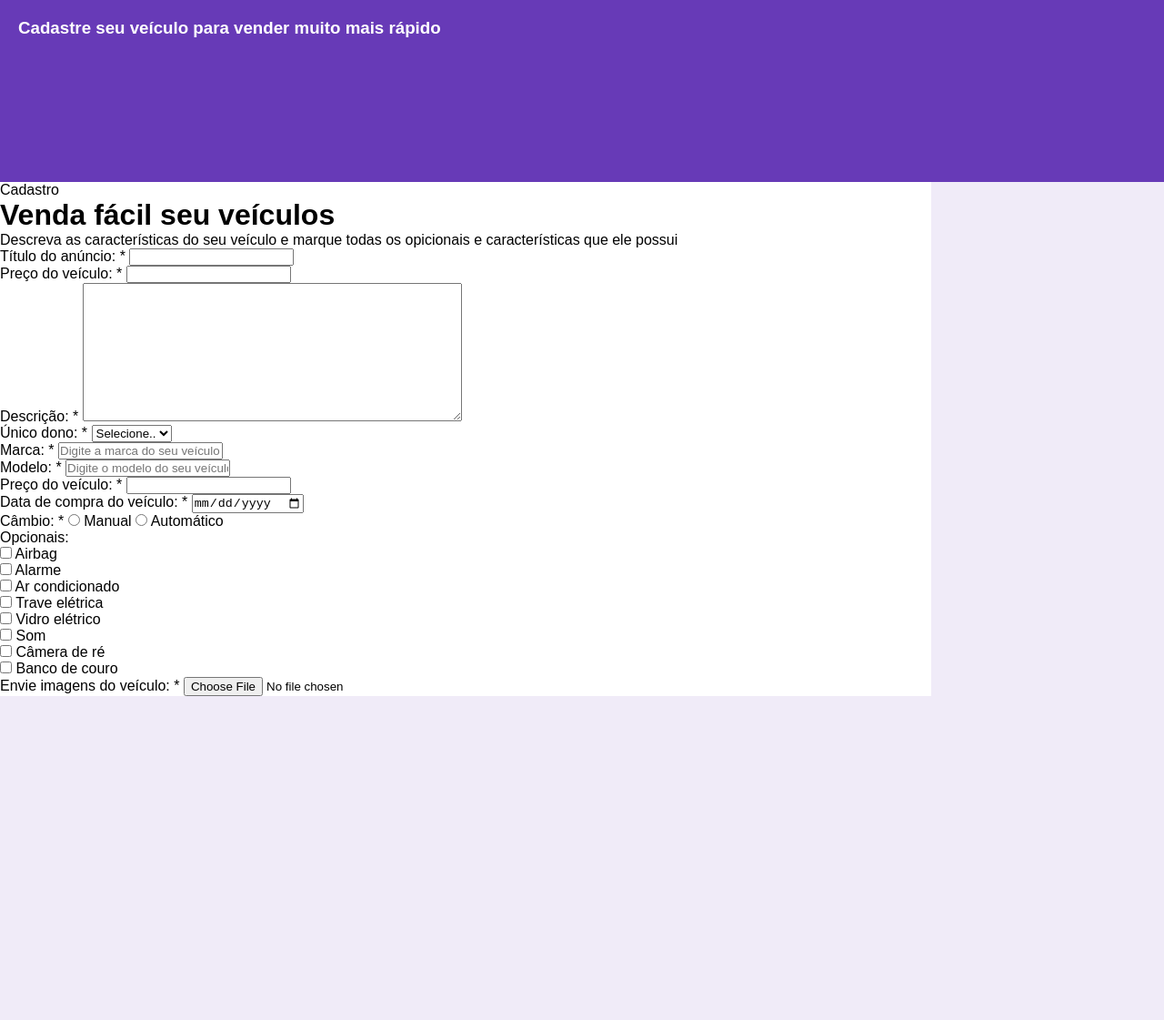
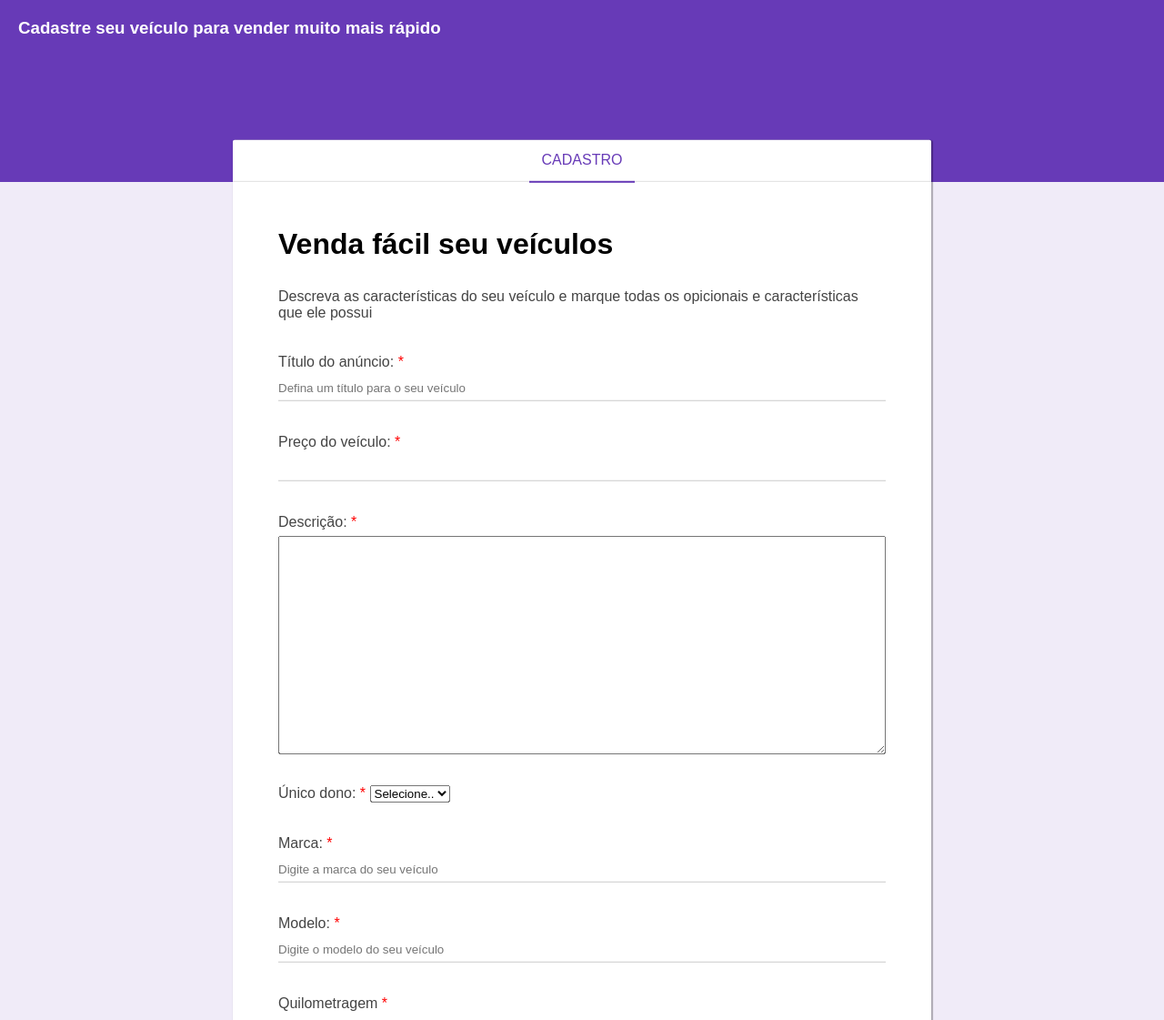
Before and after one commit to KatheleenAlves/html-css, a plain HTML site: page site-venda-veiculos/index.html in a window 1280 px wide. Shown: the top 1121 px of the page at 91% size. Before the commit the page ends 800 px from the top, so only its background shows below. Drawn offline with Linux system fonts and the light colour scheme.

Commit message:
Finalizando projeto
Estilização pronta

```diff
--- a/site-venda-veiculos/estilos/style.css
+++ b/site-venda-veiculos/estilos/style.css
@@ -8,11 +8,14 @@
 :root{
     --cor-padrao: #673AB7;
     --cor-fundo: #F0EBF8;
+    --borda: rgb(223, 223, 223);
+    --cor-fonte: #444;
 }
 
 body{
     font-family: Arial, Helvetica, sans-serif;
     background-color: var(--cor-fundo);
+    color: var(--cor-fonte);
 }
 
 /* Header */
@@ -21,15 +24,127 @@ div.cabecalho{
     height: 200px;
     color: white;
     background-color: var(--cor-padrao);
+
 }
 
 div.cabecalho h3{
     padding: 20px;
 }
 
+.container{
+    display: flex;
+    align-items: center;
+    justify-content: center;
+}
+
 /* Form */
 
 div.form-container{
-    width: 80vw;
+    width: 60vw;
+    overflow: hidden;
     background-color: white;
+    transform: translate(0, -2.65%);
+    border-radius: 2px;
+    box-shadow: 1px 1px 1px 1px rgba(0, 0, 0, 0.279);
 }
+
+/* Form header */
+
+div.cabecalho-form{
+    height: 45px;
+    border-bottom: 1px solid var(--borda);
+    display: flex;
+    align-items: center;
+    justify-content: center;
+}
+div.cabecalho-form header{
+    border-bottom: 2px solid var(--cor-padrao);
+}
+
+p.cadastro{
+    color: #673AB7;
+    padding: 14px;
+}
+
+/* Form container */
+
+div.secao-cadastro{
+    padding: 20px;
+}
+
+div.secao-cadastro div{
+    margin: 30px;
+}
+
+/* form Título */
+div#titulo{
+    color: black;
+}
+
+/* campos */
+
+div.campos label,input{
+    display: block;
+    padding: 6px 0px;
+}
+
+input.txt{
+    border-left: 0px;
+    border-right: 0px;
+    border-top: 0px;
+    width: 100%;
+    border-bottom: 1px solid rgba(0, 0, 0, 0.21);
+}
+
+/* Campos obrigatórios */
+span.obrigatorio{
+    color: red;
+}
+
+/* Descrição */
+textarea#descricao{
+    min-width: 100%;
+    max-width: 100%;
+    min-height: 30vh;
+    box-sizing: border-box;
+}
+
+/* Único dono */
+div#unicodono label,input, div#containercambio label, input{
+    display: inline;
+}
+
+div#containercambio{
+    margin-left: 0px;
+    margin-top: 10px;
+}
+
+/* Opcionais */
+
+div.opcionais ul {
+    list-style-type: none;
+    margin-left: 20px;
+    margin-top: 20px;
+}
+
+/* Imagens */
+div#container-img{
+    margin-top: 20px;
+    border-bottom: 1px solid var(--borda);
+}
+
+input#img-veiculo{
+    margin: 10px 0px;
+}
+
+/* Botões */
+
+input.btn{
+    height: 6vh;
+    width: 15vw;
+    margin-left: 5px;
+    border-radius: 4px;
+    box-shadow: 2px 2px 0px 0px rgba(0, 0, 0, 0.244);
+    background-color: #673AB7;
+    color: white;
+}
--- a/site-venda-veiculos/index.html
+++ b/site-venda-veiculos/index.html
@@ -7,7 +7,6 @@
     <link rel="stylesheet" href="estilos/style.css">
 </head>
 <body>
-    <div class="container">
         <!-- Cabeçalho -->
     <div class="cabecalho">
         <header>
@@ -15,14 +14,16 @@
         </header>
     </div>
 
+    <div class="container">
         <!-- Form -->
         <div class="form-container">
             <!-- Cabeçalho cadastro -->
             <div class="cabecalho-form">
                 <header>
-                    <p>Cadastro</p>
+                    <p class="cadastro">CADASTRO</p>
                 </header>
             </div>
+            <div class="secao-cadastro">
                 <!-- Título -->
                 <div id="titulo">
                     <h1>Venda fácil seu veículos</h1>
@@ -35,23 +36,23 @@
                 <!-- Campo título -->
                     <div class="campos">
                         <label for="titulo-anuncio">Título do anúncio: <span class="obrigatorio">*</span></label>
-                    <input type="text" id="titulo-anuncio" required>
+                        <input type="text" id="titulo-anuncio" class="txt" placeholder="Defina um título para o seu veículo">
                     </div>
                     <!-- Campo preço -->
                     <div class="campos">
                         <label for="preco">Preço do veículo: <span class="obrigatorio">*</span></label>
-                    <input type="number" id="preco" required>
+                        <input type="number" id="preco" class="txt" required>
                     </div>
                     <!-- Campo descrição -->
                     <div class="campos">
                         <label for="descricao">Descrição: <span class="obrigatorio">*</span></label>
-                    <textarea id="descricao" rows="10" cols="50"></textarea required>
+                        <textarea id="descricao" ></textarea required>
                     </div>
                 <!-- Campo único dono -->
-                <div class="campos">
+                    <div class="campos" id="unicodono">
                         <label for="dono">Único dono: <span class="obrigatorio">*</span></label>
-                    <select id="campos" value="aaa">
-                        <option value="sim" disabled selected>Selecione..</option>
+                        <select id="unico-dono" >
+                            <option value="selecione" disabled selected>Selecione..</option>
                             <option value="sim">Sim</option>
                             <option value="nao">Não</option>
                         </select>
@@ -59,33 +60,39 @@
                     <!-- Campo Marca -->
                     <div class="campos">
                         <label for="marca">Marca: <span class="obrigatorio">*</span></label>
-                    <input type="text" id="marca" required placeholder="Digite a marca do seu veículo">
+                        <input type="text" id="marca" class="txt" required placeholder="Digite a marca do seu veículo">
                     </div>
                     <!-- Campo Modelo -->
                     <div class="campos">
                         <label for="modelo">Modelo: <span class="obrigatorio">*</span></label>
-                    <input type="text" id="modelo" required placeholder="Digite o modelo do seu veículo">
+                        <input type="text" id="modelo" class="txt" required placeholder="Digite o modelo do seu veículo">
                     </div>
                     <!-- Campo Quilometragem -->
                     <div class="campos">
-                    <label for="quilometragem">Preço do veículo: <span class="obrigatorio">*</span></label>
-                    <input type="number" id="quilometragen" required>
+                        <label for="quilometragem">Quilometragem <span class="obrigatorio">*</span></label>
+                        <input type="number" id="quilometragen" class="txt" required>
+                    </div>
+                    <!-- Preço do veículo -->
+                    <div class="campos">
+                        <label for="preco">Preço do veículo: <span class="obrigatorio">*</span></label>
+                        <input type="number" id="preco" class="txt" required>
                     </div>
                     <!-- Campo Data de compra -->
                     <div class="campos">
                         <label for="data-compra">Data de compra do veículo: <span class="obrigatorio">*</span></label>
-                    <input type="date" id="data-compra">
+                        <input type="date" id="data-compra" class="txt" required>
                     </div>
 
                     <!-- Câmbio-->
                     <div class="campos">
                         <label for="cambioradio">Câmbio: <span class="obrigatorio">*</span></label>
 
+                        <div id="containercambio">
                             <input type="radio" name="cambioradio" id="manual" required>
-                    <label for="cambio">Manual</label>
-
+                            <label for="manual">Manual</label>
                             <input type="radio" name="cambioradio" id="automatico" required>
-                    <label for="cambio">Automático</label>
+                            <label for="automatico">Automático</label>
+                        </div>
                     </div>
 
                     <!-- Opcionais -->
@@ -141,12 +148,16 @@
                     </div>
 
                     <!-- Imagens -->
-                <div class="campos">
+                    <div id="container-img" class="campos">
                         <label for="img-veiculo">Envie imagens do veículo: <span class="obrigatorio">*</span></label>
                         <input type="file" id="img-veiculo">
                     </div>
-
+                    <div>
+                        <input type="submit" id="btn-enviar" class="btn" value="Enviar" >
+                        <input type="reset"  id="btn-limpar" class="btn" value="Limpar">
+                    </div>
                 </form>
+            </div>
         </div>
     </div>
 </body>
```
Lines whose indentation alone changed are shown as unchanged.
